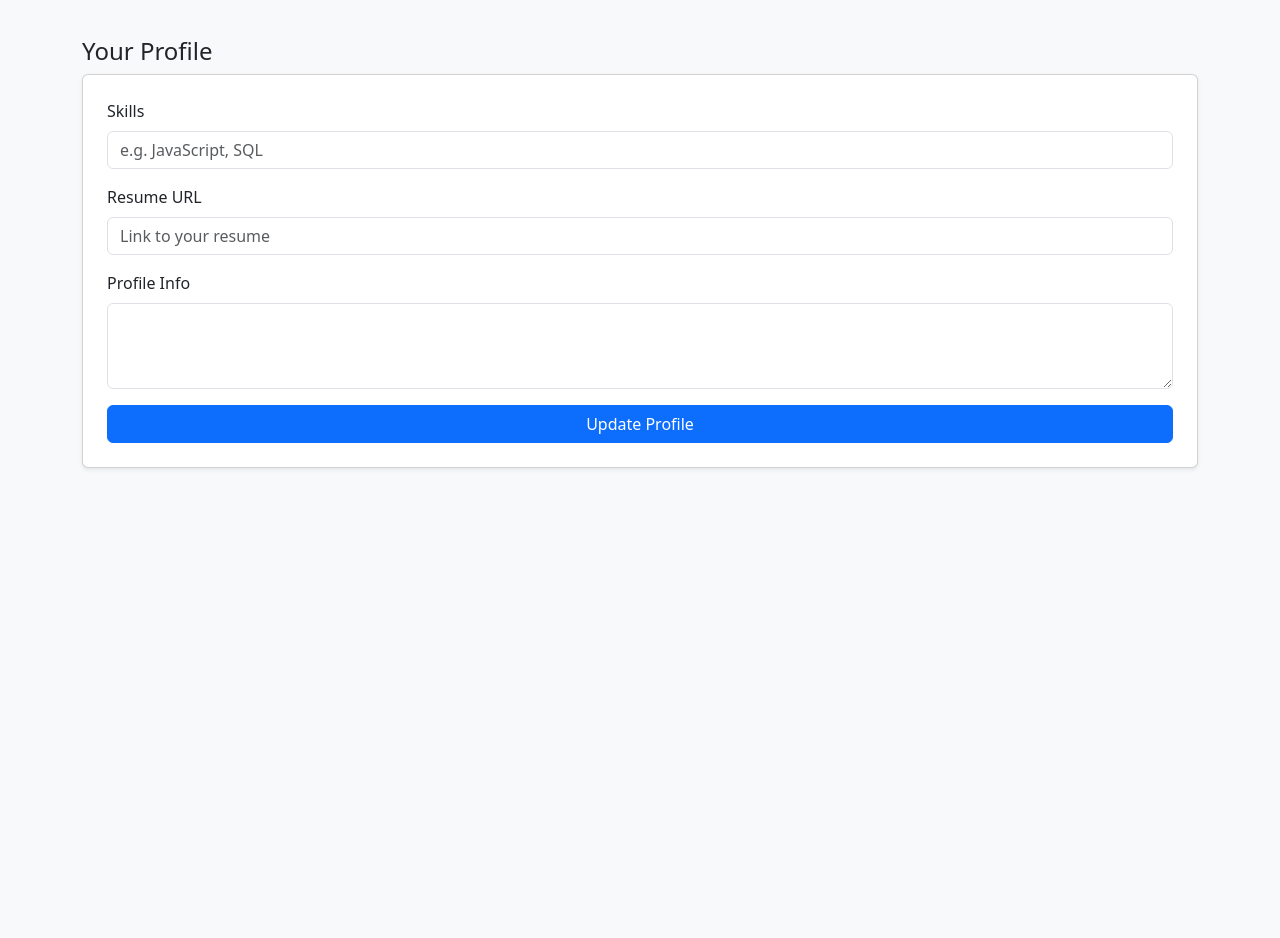
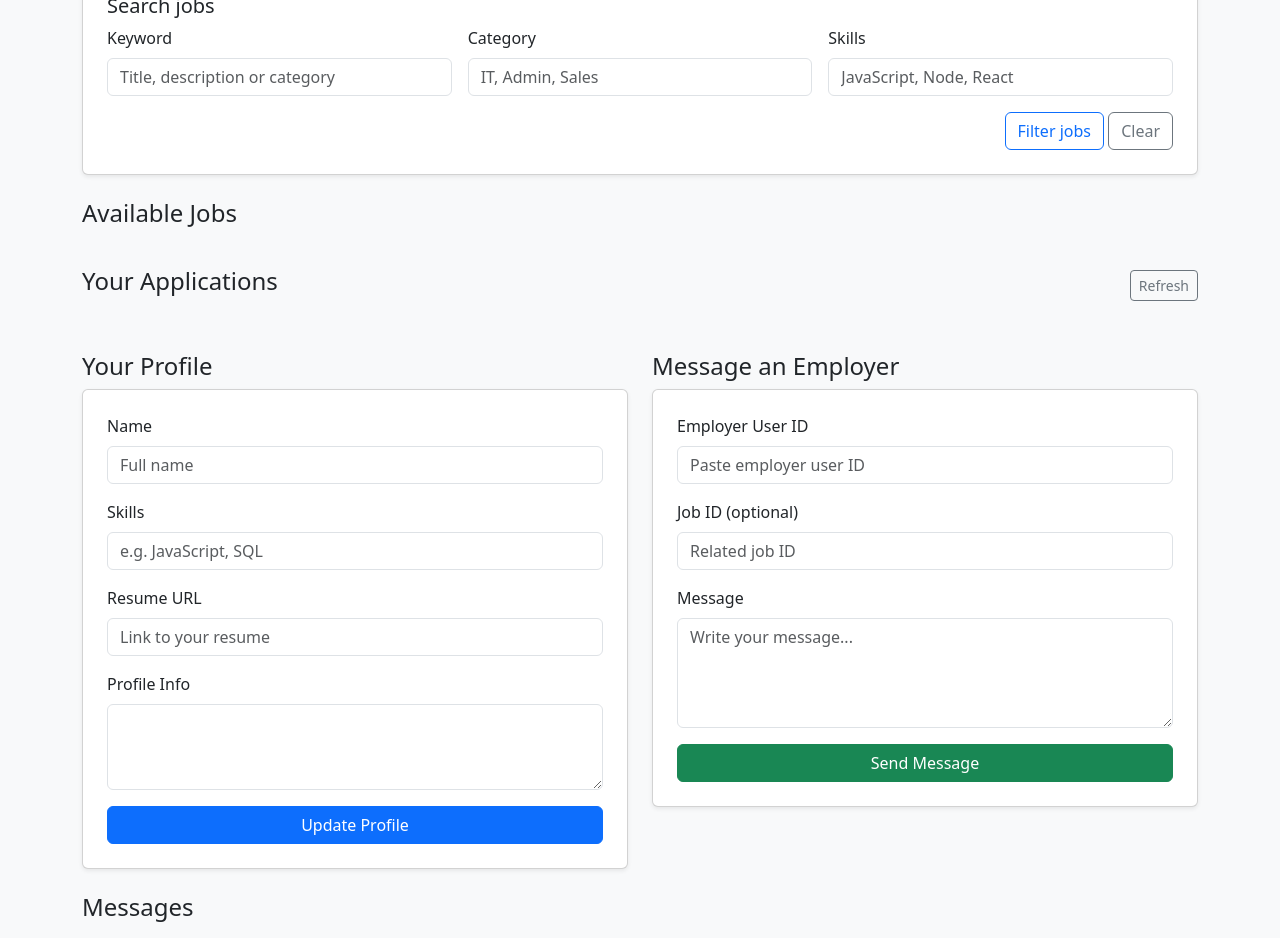
Before and after one commit to Soban77/Job-portal, a website: page Frontend/Job_Seeker/seeker_dashboard.html in a window 1280 px wide. Shown: the part 201-1139 px from the top of the page. Before the commit the page ends 800 px from the top, so only its background shows below. Drawn offline with nearby package versions, Linux system fonts and the light colour scheme; no server answers.

Commit message:
Update seeker_dashboard.html

```diff
--- a/Frontend/Job_Seeker/seeker_dashboard.html
+++ b/Frontend/Job_Seeker/seeker_dashboard.html
@@ -5,13 +5,25 @@
   <title>Job Seeker Dashboard</title>
   <meta name="viewport" content="width=device-width, initial-scale=1"> <!-- Mobile responsive -->
   <link href="https://cdn.jsdelivr.net/npm/bootstrap@5.3.0/dist/css/bootstrap.min.css" rel="stylesheet">
+  <link rel="stylesheet" href="https://cdnjs.cloudflare.com/ajax/libs/font-awesome/6.0.0/css/all.min.css">
+  <link href="../style.css" rel="stylesheet">
 </head>
 <body class="bg-light">
 
   <nav class="navbar navbar-expand-lg navbar-dark bg-primary">
     <div class="container-fluid">
-      <a class="navbar-brand" href="#">Job Portal</a>
-      <div class="d-flex">
+      <a class="navbar-brand" href="../index.html">Job Portal</a>
+      <button class="navbar-toggler" type="button" data-bs-toggle="collapse" data-bs-target="#navbarNav">
+        <span class="navbar-toggler-icon"></span>
+      </button>
+      <div class="collapse navbar-collapse" id="navbarNav">
+        <ul class="navbar-nav me-auto">
+          <li class="nav-item"><a class="nav-link active" href="seeker_dashboard.html"><i class="fas fa-tachometer-alt"></i> Dashboard</a></li>
+          <li class="nav-item"><a class="nav-link" href="search_jobs.html"><i class="fas fa-search"></i> Search Jobs</a></li>
+          <li class="nav-item"><a class="nav-link" href="resume_builder.html"><i class="fas fa-file-alt"></i> Resume Builder</a></li>
+          <li class="nav-item"><a class="nav-link" href="../profile.html"><i class="fas fa-user"></i> Profile</a></li>
+          <li class="nav-item"><a class="nav-link" href="../messages.html"><i class="fas fa-envelope"></i> Messages</a></li>
+        </ul>
         <button class="btn btn-outline-light" onclick="logout()">Logout</button>
       </div>
     </div>
@@ -23,6 +35,29 @@
     <p class="text-center text-muted">Browse jobs and apply directly.</p>
   </div>
 
+  <div class="container mt-4">
+    <div class="card p-4 shadow-sm mb-4">
+      <h5>Search jobs</h5>
+      <form id="searchForm" class="row g-3">
+        <div class="col-md-4">
+          <label class="form-label">Keyword</label>
+          <input class="form-control" name="search" placeholder="Title, description or category">
+        </div>
+        <div class="col-md-4">
+          <label class="form-label">Category</label>
+          <input class="form-control" name="category" placeholder="IT, Admin, Sales">
+        </div>
+        <div class="col-md-4">
+          <label class="form-label">Skills</label>
+          <input class="form-control" name="skills" placeholder="JavaScript, Node, React">
+        </div>
+        <div class="col-12 text-end">
+          <button class="btn btn-outline-primary" type="submit">Filter jobs</button>
+          <button class="btn btn-outline-secondary" type="button" onclick="resetFilters()">Clear</button>
+        </div>
+      </form>
+    </div>
+  </div>
 
   <div class="container mt-4">
     <h4>Available Jobs</h4>
@@ -32,8 +67,22 @@
   </div>
 
   <div class="container mt-5">
+    <div class="d-flex justify-content-between align-items-center">
+      <h4>Your Applications</h4>
+      <button class="btn btn-outline-secondary btn-sm" onclick="loadApplications()">Refresh</button>
+    </div>
+    <div id="applications" class="mt-3"></div>
+  </div>
+
+  <div class="container mt-5">
+    <div class="row gy-4">
+      <div class="col-lg-6">
         <h4>Your Profile</h4>
         <form id="profileForm" class="card p-4 shadow-sm">
+          <div class="mb-3">
+            <label class="form-label">Name</label>
+            <input type="text" class="form-control" name="name" placeholder="Full name">
+          </div>
           <div class="mb-3">
             <label class="form-label">Skills</label>
             <input type="text" class="form-control" name="skills" placeholder="e.g. JavaScript, SQL">
@@ -49,6 +98,31 @@
           <button type="submit" class="btn btn-primary w-100">Update Profile</button>
         </form>
       </div>
+      <div class="col-lg-6">
+        <h4>Message an Employer</h4>
+        <form id="messageForm" class="card p-4 shadow-sm">
+          <div class="mb-3">
+            <label class="form-label">Employer User ID</label>
+            <input type="text" class="form-control" name="receiverId" placeholder="Paste employer user ID" required>
+          </div>
+          <div class="mb-3">
+            <label class="form-label">Job ID (optional)</label>
+            <input type="text" class="form-control" name="jobId" placeholder="Related job ID">
+          </div>
+          <div class="mb-3">
+            <label class="form-label">Message</label>
+            <textarea class="form-control" name="messageText" rows="4" placeholder="Write your message..." required></textarea>
+          </div>
+          <button type="submit" class="btn btn-success w-100">Send Message</button>
+        </form>
+      </div>
+    </div>
+
+    <div class="mt-4">
+      <h4>Messages</h4>
+      <div id="messages" class="mt-3"></div>
+    </div>
+  </div>
 
   <script src="scripts/seeker_dashboard.js"></script>
 </body>
```
Lines whose indentation alone changed are shown as unchanged.
